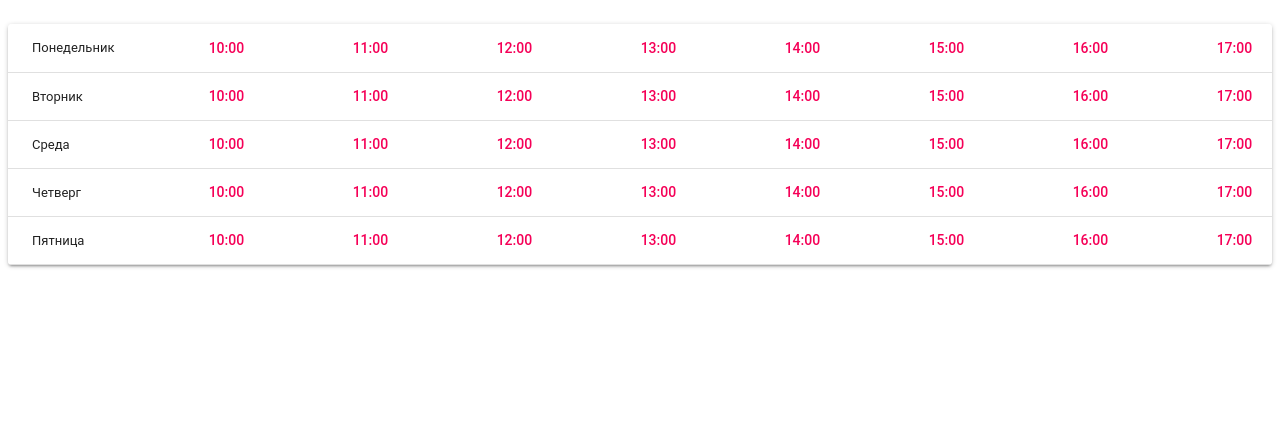
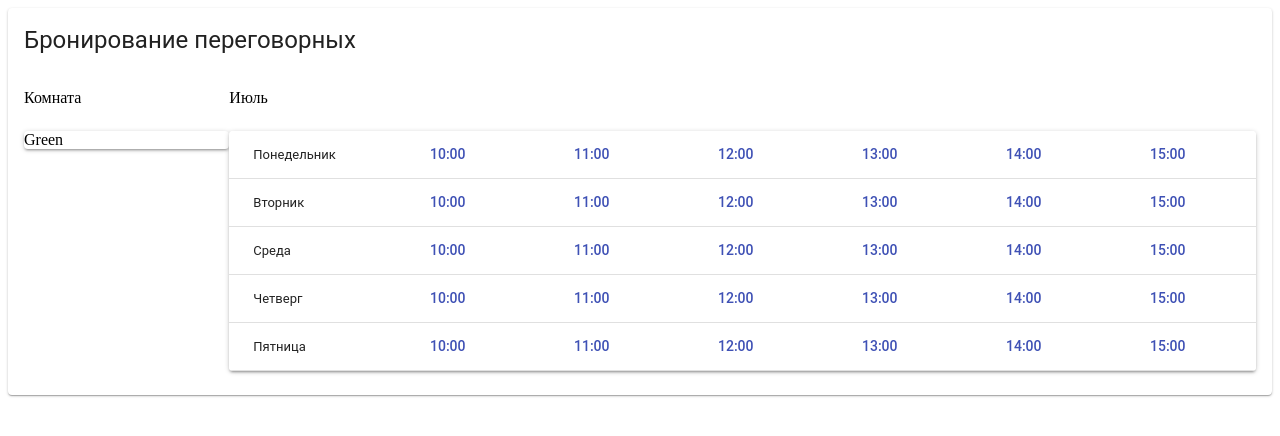
Before and after one commit to IlliaKolesnikov/room_booking, a React (Create React App) app: page / in a window 1280 px wide. Shown: the top 436 px of the page. Built offline with nearby package versions, Linux system fonts and the light colour scheme; the HTML template or start-up script is replaced by a standard one.

Commit message:
Some refactoring.

```diff
--- a/src/components/App.js
+++ b/src/components/App.js
@@ -1,13 +1,12 @@
 import React from 'react';
 import PropTypes from 'prop-types';
 import { withStyles } from '@material-ui/core/styles';
-import Table from '@material-ui/core/Table';
-import TableBody from '@material-ui/core/TableBody';
-import TableCell from '@material-ui/core/TableCell';
-import TableRow from '@material-ui/core/TableRow';
+import Grid from '@material-ui/core/Grid';
+import Card from '@material-ui/core/Card';
+import CardHeader from '@material-ui/core/CardHeader';
+import CardContent from '@material-ui/core/CardContent';
 import Paper from '@material-ui/core/Paper';
-import Button from '@material-ui/core/Button';
-import LocalStorage from './myLocalStorage.js';
+import MyTable from './Table';
 
 const styles = theme => ({
   root: {
@@ -20,76 +19,30 @@ const styles = theme => ({
   },
 });
 
-let id = 0;
-function createData(day, calories, fat, carbs, protein, kasha, kefir, ryazhanka, seledka, grudka) {
-  id += 1;
-  return { id, day, calories, fat, carbs, protein, kasha, kefir, ryazhanka, seledka, grudka };
-}
 
-const rows = [
-  createData('Понедельник', '10:00', '11:00', '12:00', '13:00', '14:00', '15:00', '16:00', '17:00', '18:00'),
-  createData('Вторник', '10:00', '11:00', '12:00', '13:00', '14:00', '15:00', '16:00', '17:00', '18:00'),
-  createData('Среда', '10:00', '11:00', '12:00', '13:00', '14:00', '15:00', '16:00', '17:00', '18:00'),
-  createData('Четверг', '10:00', '11:00', '12:00', '13:00', '14:00', '15:00', '16:00', '17:00', '18:00'),
-  createData('Пятница', '10:00', '11:00', '12:00', '13:00', '14:00', '15:00', '16:00', '17:00', '18:00'),
-];
 class SimpleTable extends React.Component {
-  state = { data: LocalStorage.get('time') || [] }
-
-  handleClick = (index, value) => {
-    const arr = this.state.data;
-    const obj = { index: index, value: value, taken: true };
-    arr.push(JSON.stringify(obj));
-    this.setState({ data: arr });
-    LocalStorage.put('time', arr);
-  };
-
-  check = (index, value) => {
-    const arrayToCheck = this.state.data;
-    let isCheck = false;
-    arrayToCheck.forEach((item) => {
-      if (JSON.parse(item).index === index && JSON.parse(item).value === value) {
-        isCheck = !isCheck;
-      }
-    });
-    return isCheck;
-  }
-
   render() {
     const { classes } = this.props;
     return (
-    <Paper className={classes.root}>
-      <Table className={classes.table}>
-        <TableBody>
-          {rows.map((row) => {
-            return (
-              <TableRow key={row.id}>
-                <TableCell component="th" scope="row">
-                  {row.day}
-                </TableCell>
-                <TableCell numeric>
-                <Button color={this.check(row.id, row.calories) ? 'primary' : 'secondary'} onClick={() => this.handleClick(row.id, row.calories)}>
-                {row.calories}
-                </Button>
-                </TableCell>
-                <TableCell numeric>
-                <Button color={this.check(row.id, row.fat) ? 'primary' : 'secondary'} onClick={() => this.handleClick(row.id, row.fat)}>
-                {row.fat}
-                </Button>
-                </TableCell>
-                <TableCell numeric><Button color={this.check(row.id, row.carbs) ? 'primary' : 'secondary'} onClick={() => this.handleClick(row.id, row.carbs)}>{row.carbs}</Button></TableCell>
-                <TableCell numeric><Button color={this.check(row.id, row.protein) ? 'primary' : 'secondary'} onClick={() => this.handleClick(row.id, row.protein)}>{row.protein}</Button></TableCell>
-                <TableCell numeric><Button color={this.check(row.id, row.kasha) ? 'primary' : 'secondary'} onClick={() => this.handleClick(row.id, row.kasha)}>{row.kasha}</Button></TableCell>
-                <TableCell numeric><Button color={this.check(row.id, row.kefir) ? 'primary' : 'secondary'} onClick={() => this.handleClick(row.id, row.kefir)}>{row.kefir}</Button></TableCell>
-                <TableCell numeric><Button color={this.check(row.id, row.ryazhanka) ? 'primary' : 'secondary'} onClick={() => this.handleClick(row.id, row.ryazhanka)}>{row.ryazhanka}</Button></TableCell>
-                <TableCell numeric><Button color={this.check(row.id, row.seledka) ? 'primary' : 'secondary'} onClick={() => this.handleClick(row.id, row.seledka)}>{row.seledka}</Button></TableCell>
-                <TableCell numeric><Button color={this.check(row.id, row.grudka) ? 'primary' : 'secondary'} onClick={() => this.handleClick(row.id, row.grudka)}>{row.grudka}</Button></TableCell>
-              </TableRow>
-            );
-          })}
-        </TableBody>
-      </Table>
-    </Paper>
+      <Grid container justify='center'>
+        <Card md={8}>
+          <CardHeader title='Бронирование переговорных'></CardHeader>
+          <CardContent>
+            <Grid container>
+              <Grid item md={2}>
+              Комната
+              </Grid>
+              <Grid item md={10}> Июль</Grid>
+              <Grid item sm={2}>
+              <Paper className={classes.root}> Green</Paper>
+              </Grid>
+              <Grid item sm={10}>
+                <MyTable />
+              </Grid>
+            </Grid>
+          </CardContent>
+        </Card >
+      </Grid>
     );
   }
 }
--- /dev/null
+++ b/src/components/Table.js
@@ -0,0 +1,101 @@
+import React from 'react';
+import PropTypes from 'prop-types';
+import { withStyles } from '@material-ui/core/styles';
+import Table from '@material-ui/core/Table';
+import TableBody from '@material-ui/core/TableBody';
+import TableCell from '@material-ui/core/TableCell';
+import TableRow from '@material-ui/core/TableRow';
+import Paper from '@material-ui/core/Paper';
+import Button from '@material-ui/core/Button';
+import LocalStorage from './myLocalStorage.js';
+
+const styles = theme => ({
+  root: {
+    width: '100%',
+    marginTop: theme.spacing.unit * 3,
+    overflowX: 'auto',
+  },
+  table: {
+    minWidth: 700,
+  },
+});
+
+let id = 0;
+function createData(day, calories, fat, carbs, protein, kasha, kefir, ryazhanka, seledka, grudka) {
+  id += 1;
+  return { id, day, calories, fat, carbs, protein, kasha, kefir, ryazhanka, seledka, grudka };
+}
+
+const rows = [
+  createData('Понедельник', '10:00', '11:00', '12:00', '13:00', '14:00', '15:00', '16:00', '17:00', '18:00'),
+  createData('Вторник', '10:00', '11:00', '12:00', '13:00', '14:00', '15:00', '16:00', '17:00', '18:00'),
+  createData('Среда', '10:00', '11:00', '12:00', '13:00', '14:00', '15:00', '16:00', '17:00', '18:00'),
+  createData('Четверг', '10:00', '11:00', '12:00', '13:00', '14:00', '15:00', '16:00', '17:00', '18:00'),
+  createData('Пятница', '10:00', '11:00', '12:00', '13:00', '14:00', '15:00', '16:00', '17:00', '18:00'),
+];
+class MyTable extends React.Component {
+  state = { data: LocalStorage.get('time') || [] }
+
+  handleClick = (index, value) => {
+    const arr = this.state.data;
+    const obj = { index: index, value: value, taken: true };
+    arr.push(JSON.stringify(obj));
+    this.setState({ data: arr });
+    LocalStorage.put('time', arr);
+  };
+
+  check = (index, value) => {
+    const arrayToCheck = this.state.data;
+    let isCheck = false;
+    arrayToCheck.forEach((item) => {
+      if (JSON.parse(item).index === index && JSON.parse(item).value === value) {
+        isCheck = !isCheck;
+      }
+    });
+    return isCheck;
+  }
+
+  render() {
+    const { classes } = this.props;
+    return (
+    <Paper className={classes.root}>
+      <Table className={classes.table}>
+        <TableBody>
+          {rows.map((row) => {
+            return (
+              <TableRow key={row.id}>
+                <TableCell component="th" scope="row">
+                  {row.day}
+                </TableCell>
+                <TableCell numeric>
+                <Button color={this.check(row.id, row.calories) ? 'secondary' : 'primary'} onClick={() => this.handleClick(row.id, row.calories)}>
+                {row.calories}
+                </Button>
+                </TableCell>
+                <TableCell numeric>
+                <Button color={this.check(row.id, row.fat) ? 'secondary' : 'primary'} onClick={() => this.handleClick(row.id, row.fat)}>
+                {row.fat}
+                </Button>
+                </TableCell>
+                <TableCell numeric><Button color={this.check(row.id, row.carbs) ? 'secondary' : 'primary'} onClick={() => this.handleClick(row.id, row.carbs)}>{row.carbs}</Button></TableCell>
+                <TableCell numeric><Button color={this.check(row.id, row.protein) ? 'secondary' : 'primary'} onClick={() => this.handleClick(row.id, row.protein)}>{row.protein}</Button></TableCell>
+                <TableCell numeric><Button color={this.check(row.id, row.kasha) ? 'secondary' : 'primary'} onClick={() => this.handleClick(row.id, row.kasha)}>{row.kasha}</Button></TableCell>
+                <TableCell numeric><Button color={this.check(row.id, row.kefir) ? 'secondary' : 'primary'} onClick={() => this.handleClick(row.id, row.kefir)}>{row.kefir}</Button></TableCell>
+                <TableCell numeric><Button color={this.check(row.id, row.ryazhanka) ? 'secondary' : 'primary'} onClick={() => this.handleClick(row.id, row.ryazhanka)}>{row.ryazhanka}</Button></TableCell>
+                <TableCell numeric><Button color={this.check(row.id, row.seledka) ? 'secondary' : 'primary'} onClick={() => this.handleClick(row.id, row.seledka)}>{row.seledka}</Button></TableCell>
+                <TableCell numeric><Button color={this.check(row.id, row.grudka) ? 'secondary' : 'primary'} onClick={() => this.handleClick(row.id, row.grudka)}>{row.grudka}</Button></TableCell>
+              </TableRow>
+            );
+          })}
+        </TableBody>
+      </Table>
+    </Paper>
+    );
+  }
+}
+
+MyTable.propTypes = {
+  classes: PropTypes.object.isRequired,
+};
+
+export default withStyles(styles)(MyTable);
```
